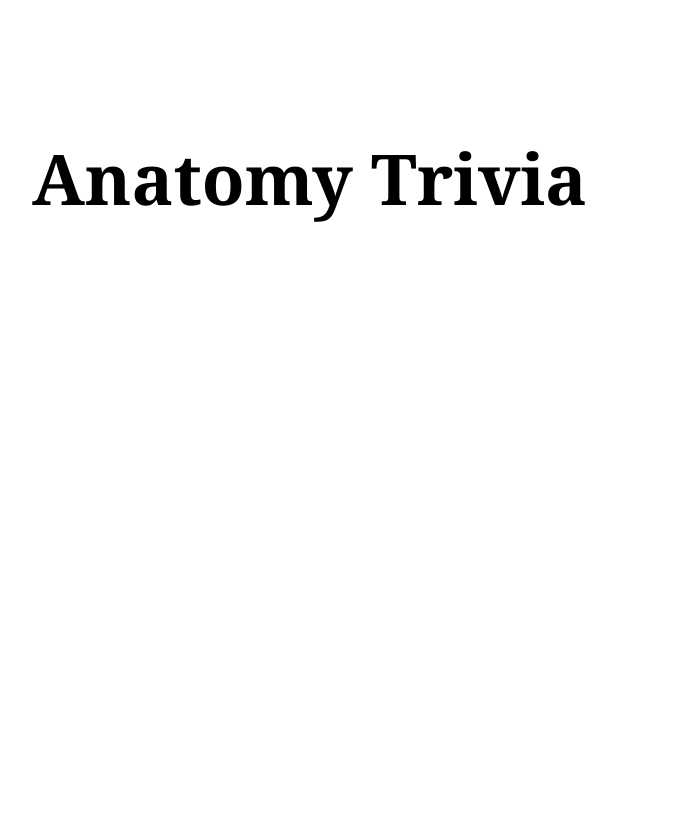
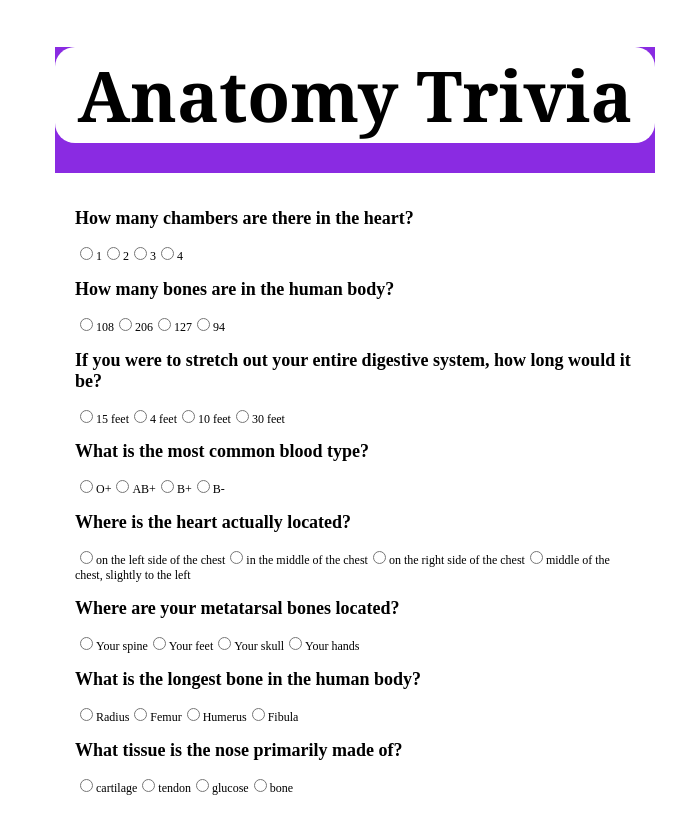
Before and after one commit to Sknight317/BasicTrivia, a plain HTML site: page index.html in a window 1280 px wide. Both pictures are taken after a click on the button "Start!". Shown: the whole page, without its empty margins (285-971 px from the left). Before the commit the page ends 800 px from the top, so only its background shows below. Drawn offline with nearby package versions, Linux system fonts and the light colour scheme.

Commit message:
new javascript

```diff
--- a/assets/css/style.css
+++ b/assets/css/style.css
@@ -1,8 +1,11 @@
+* {
+    box-sizing: border-box;
+}
 body{
     background-image: url("../images/antique-blackboard-blank-269481\ \(1\).jpg");
     background-repeat:no-repeat;
     background-size:cover;
-    position: relative;
+
 }
 .Title, h1 {
     font-size: 70px;
@@ -11,9 +14,7 @@ body{
     text-align: center;
     margin-bottom: 30px;
     background-color: white;
-    position: absolute;
-    right: 400px;
-    top: 75px;
+
     border-radius: 20px;
 }
 
@@ -28,10 +29,9 @@ body{
     border-radius: 30px;
     margin: 10px 40px 10px 0px;
     padding: 10px 10px;
-    position: absolute;
-    right: 550px;
-    top: 400px;
+    text-align: center;
 }
+
 #start:hover {
     cursor: pointer;
     background-color:rgb(141, 141, 158);
@@ -39,3 +39,16 @@ body{
 #start:focus {
     outline: 0;
 }
+#wrapper2 {
+    background-color: white;
+    font-size: 12px;
+    width: 600px;
+    margin: 0 auto;
+    padding: 20px;
+
+}
+#wrapper {
+    background-color: blueviolet;
+    width: 600px;
+    margin: 0 auto;
+}
--- a/assets/javascript/app.js
+++ b/assets/javascript/app.js
@@ -76,11 +76,15 @@ var myQuestions = [
 
 
 $("#start").on("click", function() {
-    alert("hello");
-$("#start").hide();
-var Questiondiv = $("<div>");
-Questiondiv.addClass("Quesdiv");
-var Title = $("<h1>");
-Questiondiv.prepend(Title);
-Title.addClass("Title");
+    console.log("Clicked");
+
+$("#start").remove();
+for(var i=0; i< myQuestions.length; i++) {
+    $("#wrapper2").append('<h2>'+ myQuestions[i].question + '</h2>');
+        for(var j=0; j< myQuestions[j].answers.length; j++) {
+            $("#wrapper2").append("<input type='radio' name='question- "+i+"' value='"+myQuestions[i].answers[j]+"'>"+myQuestions[i].answers[j]);
+        }
+}
+
+
 });
--- a/index.html
+++ b/index.html
@@ -8,8 +8,12 @@
     <link rel="stylesheet" type="text/css" href="assets/css/style.css">
 </head>
 <body>
+    <div id="wrapper">
     <h1>Anatomy Trivia</h1>
-    <button id="start">Start!</button>
+    <div id="wrapper2">
+    <button id="start" class="start">Start!</button>
+    </div>
+    </div>
     <script src="https://cdnjs.cloudflare.com/ajax/libs/jquery/3.2.1/jquery.min.js"></script>
         <script src="assets/javascript/app.js"></script>
 </body>
```
